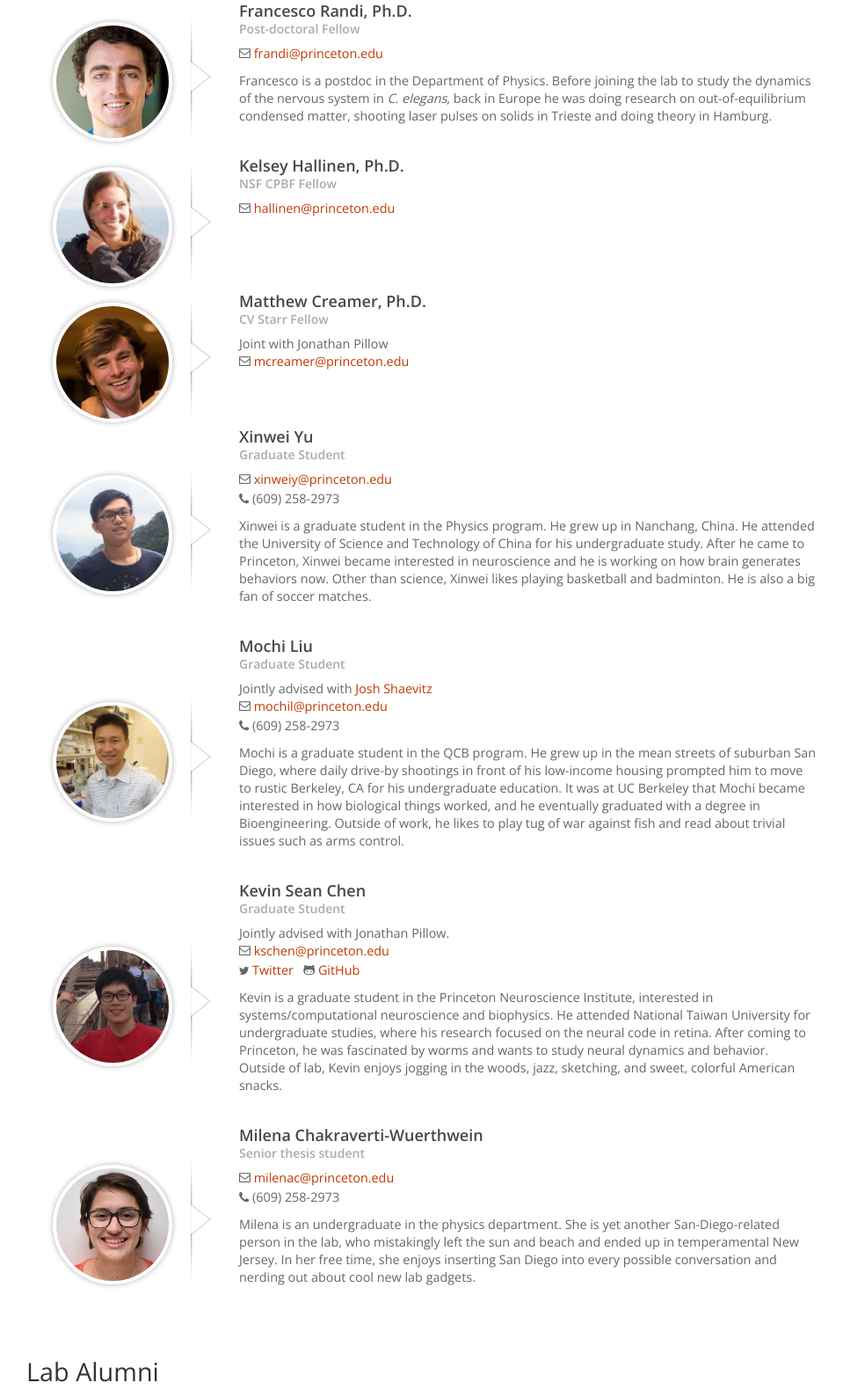
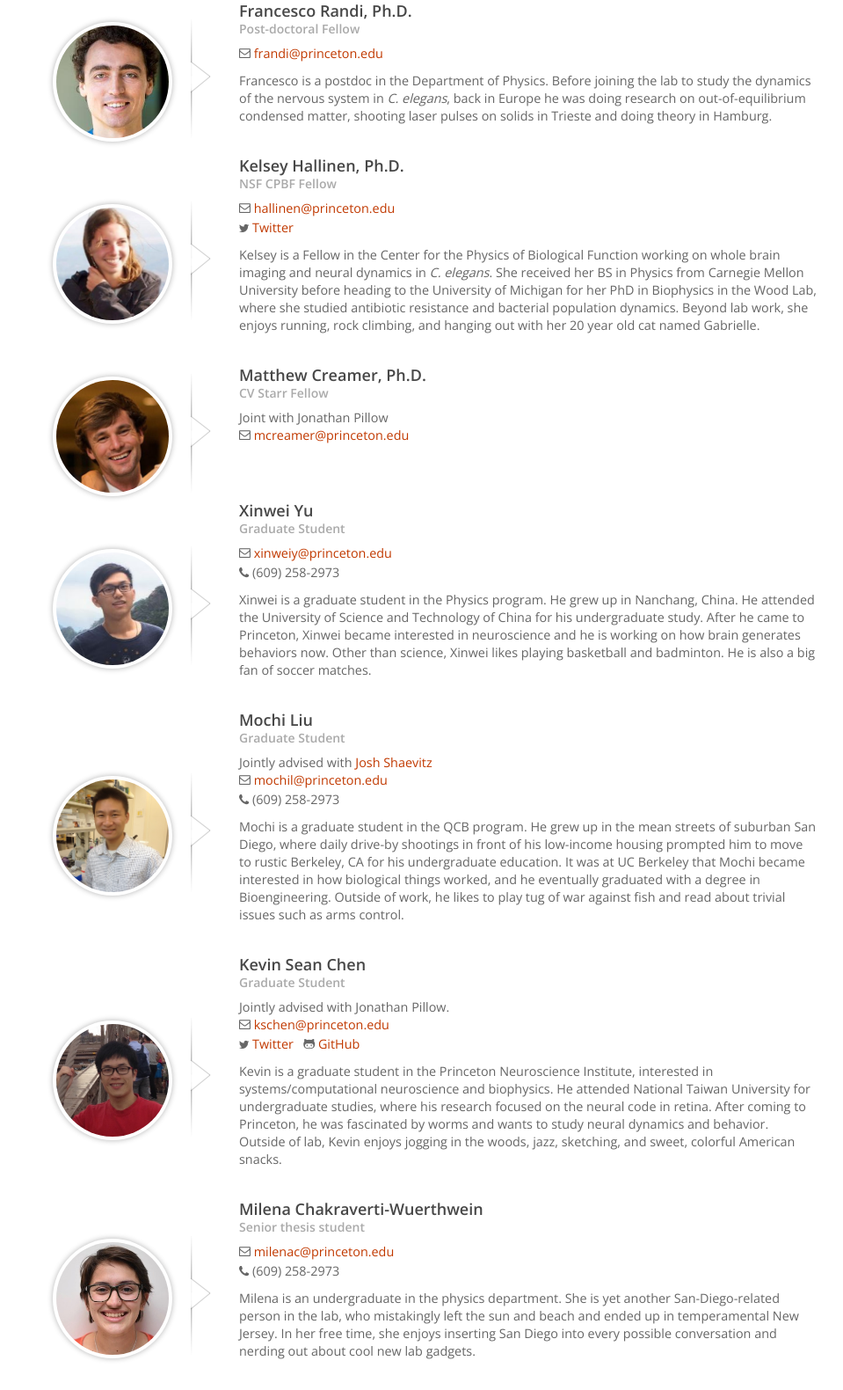
Before and after one commit to leiferlab/leiferlab.princeton.edu, a PHP site: page /people.php in a window 1280 px wide. Shown: the part 752-2332 px from the top of the page at 88% size, without its empty margins (140-1099 px from the left). Run offline with PHP 8.4, Linux system fonts and the light colour scheme; data that the repository does not hold is empty; some libraries are stand-ins or nearby versions.

Commit message:
kelsey blurb

```diff
--- a/people.php
+++ b/people.php
@@ -65,8 +65,9 @@
 			<h4 class="member-position">NSF CPBF Fellow</h4>
 			<p class="member-contact">
 				<i class="icon-envelope"></i>&nbsp;<a href="mailto:hallinen@princeton.edu">hallinen@princeton.edu</a><br \>
+				<i class="icon-twitter"></i>&nbsp;<a href="https://twitter.com/kmhalinen">Twitter</a>
 			</p>
-			<p class="member-bio">
+			<p class="member-bio">Kelsey is a Fellow in the Center for the Physics of Biological Function working on whole brain imaging and neural dynamics in <i>C. elegans</i>. She received her BS in Physics from Carnegie Mellon University before heading to the University of Michigan for her PhD in Biophysics in the Wood Lab, where she studied antibiotic resistance and bacterial population dynamics. Beyond lab work, she enjoys running, rock climbing, and hanging out with her 20 year old cat named Gabrielle.
 			</p>
 			<div class="member-avatar">
 				<img alt="" src="assets/team/kelsey.jpg" />
```
